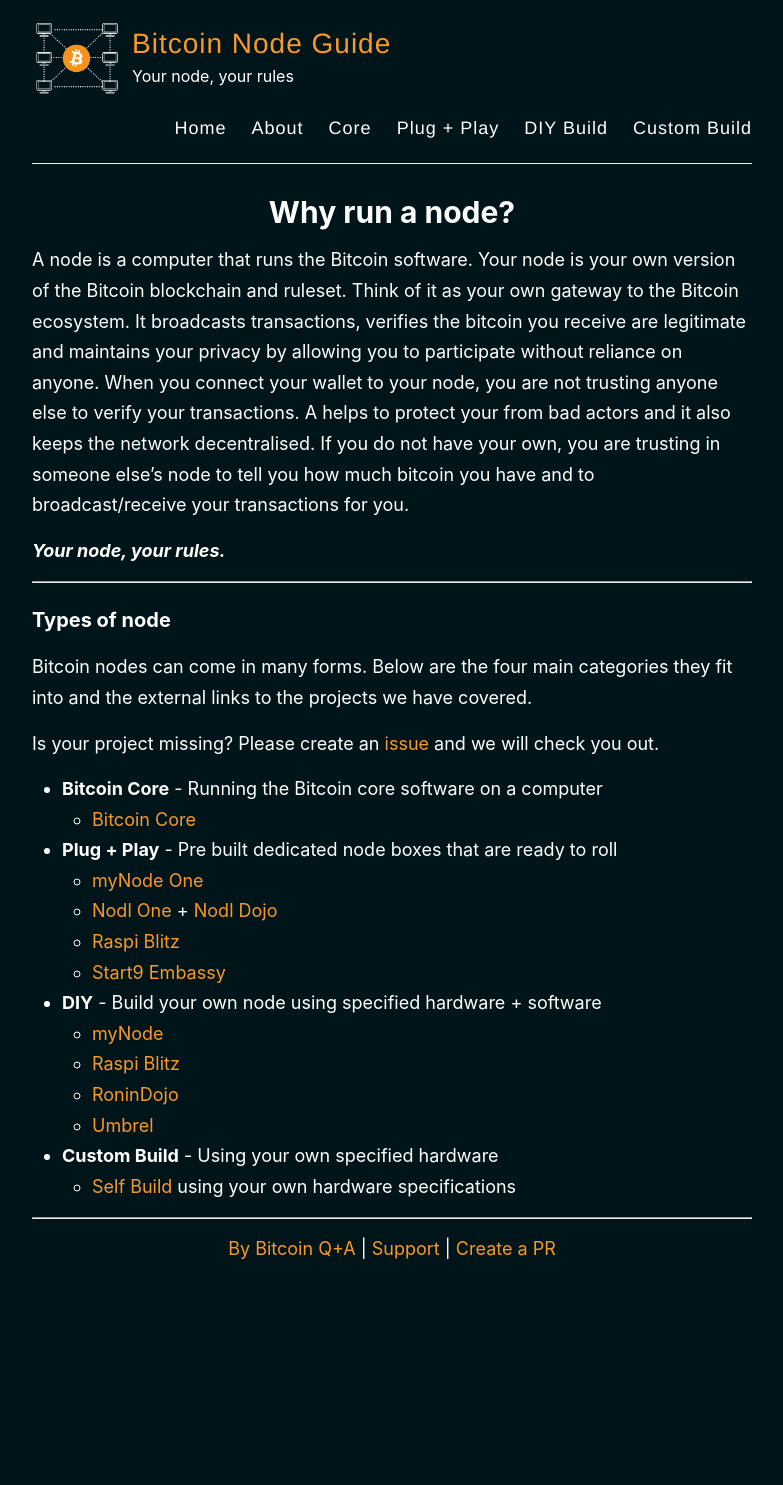
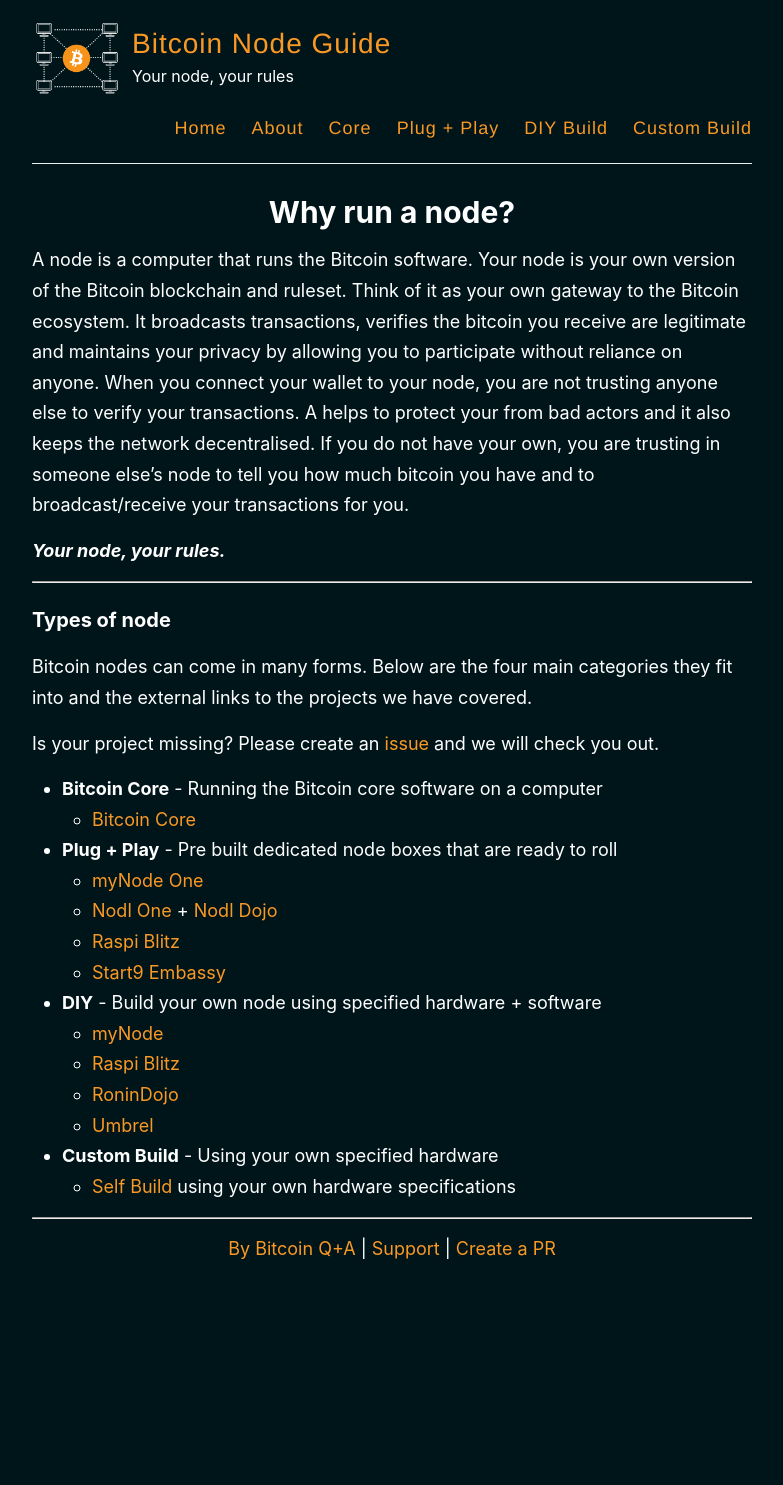
Before and after one commit to BitcoinQnA/node-guide, a Jekyll site: the page built from index.html, in a window 1280 px wide. Shown: the whole page, without its empty margins (248-1031 px from the left). Built offline with Jekyll 4.4.1, drawn with Linux system fonts in a browser that asks for light colours; the list of posts is cut into pages by our own code.

Commit message:
Update style.scss

```diff
--- a/assets/style.scss
+++ b/assets/style.scss
@@ -344,14 +344,14 @@
 
   a {
     margin-left: 20px;
-    color: #fff;
+    color: $yellow;
     text-align: right;
     font-weight: 300;
     letter-spacing: 1px;
 
     @include mobile {
       margin: 0 10px;
-      color: #fff;
+      color: $yellow;
     }
   }
 }
```
